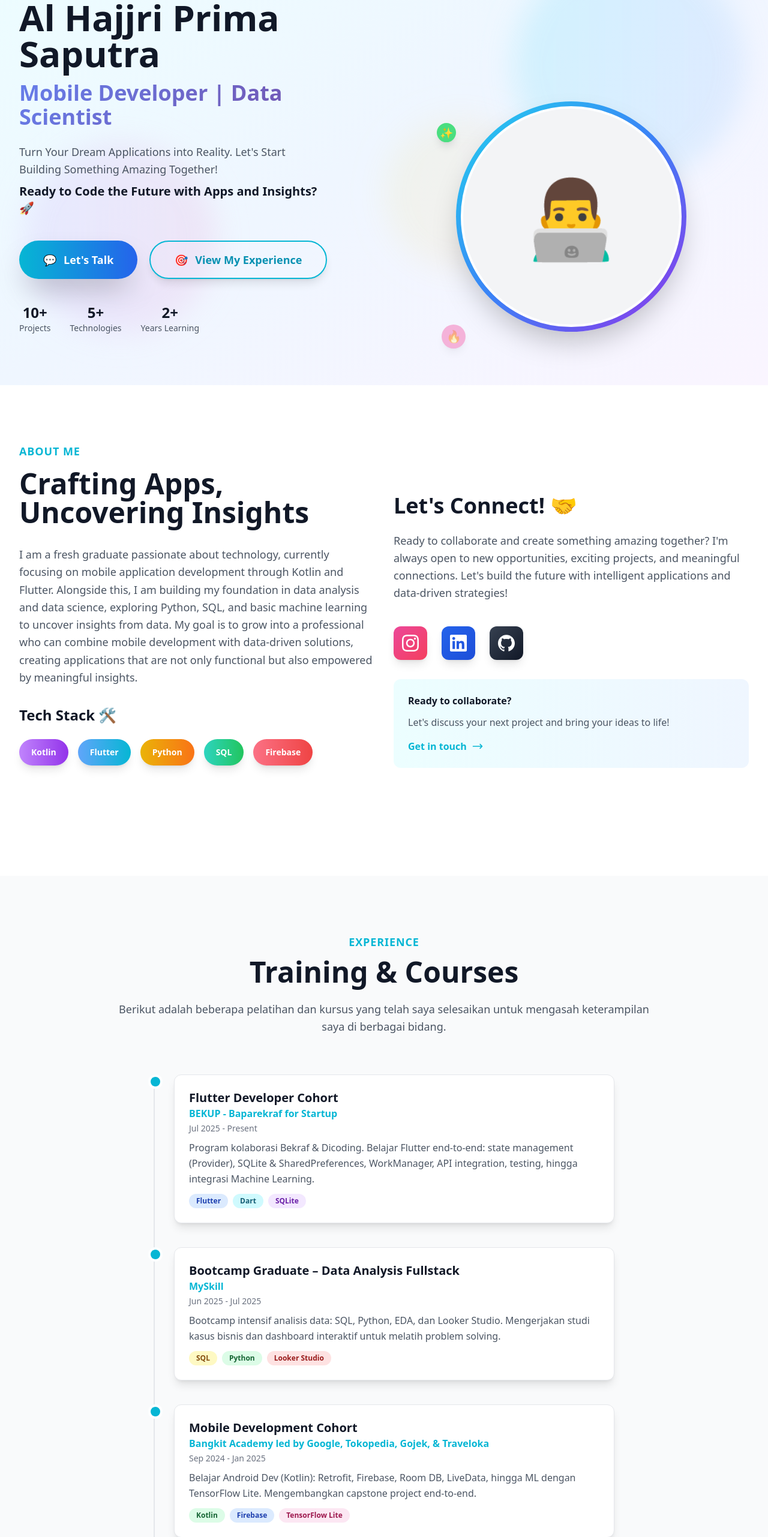
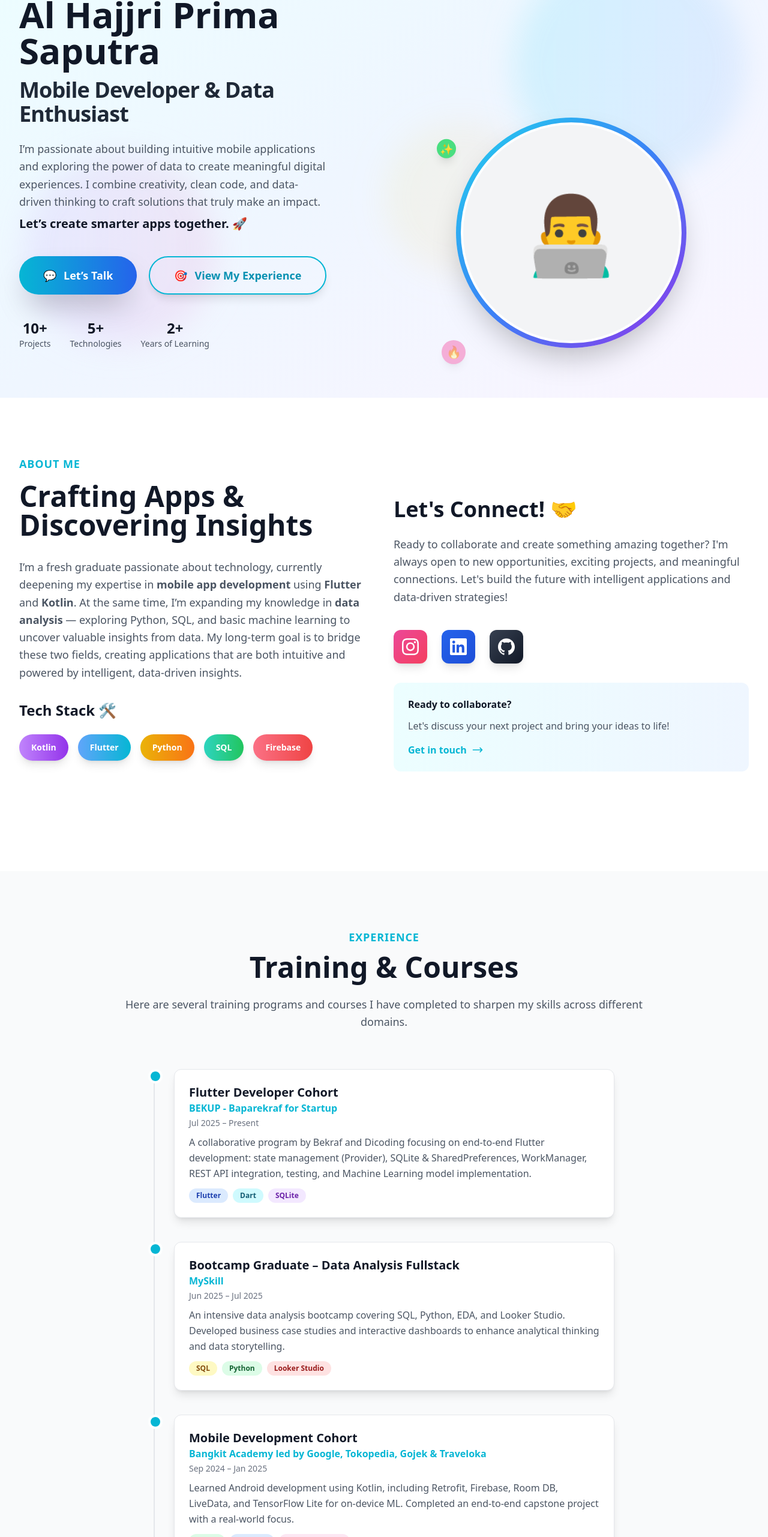
Before and after one commit to Al-Hajjri/portofolio-tailwind-css, a website: page index.html in a window 1280 px wide. Shown: the part 158-2720 px from the top of the page at 60% size. Drawn offline with nearby package versions, Linux system fonts and the light colour scheme.

Commit message:
Fix merge conflict and design

```diff
--- a/index.html
+++ b/index.html
@@ -148,7 +148,7 @@
     </header>
     <!-- header end -->
 
-    <!-- hero section start -->
+   <!-- Hero Section Start -->
 <section id="home" class="pt-28 pb-20 min-h-screen flex items-center relative overflow-hidden">
   <div class="absolute inset-0 bg-gradient-to-br from-cyan-50 via-blue-50 to-purple-50"></div>
   <div class="absolute top-20 right-10 w-96 h-96 bg-gradient-to-r from-cyan-300 to-blue-300 rounded-full mix-blend-multiply filter blur-xl opacity-20 animate-float"></div>
@@ -159,21 +159,28 @@
     <div class="flex flex-wrap items-center">
       <div class="w-full self-center px-4 lg:w-1/2">
         <div class="animate-slide-in">
-                        <h1 class="text-lg font-semibold text-primary md:text-xl mb-4">Hello everyone 👋, I'm
+          <h1 class="text-lg font-semibold text-primary md:text-xl mb-4">
+            Hi there 👋, I’m
             <span class="block font-bold text-gray-900 text-3xl mt-3 lg:text-6xl">
               Al Hajjri Prima Saputra
             </span>
           </h1>
-                        <h2 class="font-bold text-3xl mb-6 tech-stack lg:text-4xl">Mobile Developer | Data Scientist</h2>
+          <h2 class="font-bold text-3xl mb-6 text-gray-800 lg:text-4xl tracking-tight">
+            Mobile Developer & Data Enthusiast
+          </h2>
           <p class="text-gray-600 mb-10 leading-relaxed text-lg max-w-lg">
-                            Turn Your Dream Applications into Reality. Let's Start Building Something Amazing Together!
-                            <span class="block font-bold text-gray-900 mt-2 text-xl">Ready to Code the Future with Apps and Insights? 🚀</span>
+            I’m passionate about building intuitive mobile applications and exploring
+            the power of data to create meaningful digital experiences. I combine creativity,
+            clean code, and data-driven thinking to craft solutions that truly make an impact.
+            <span class="block font-bold text-gray-900 mt-2 text-xl">
+              Let’s create smarter apps together. 🚀
+            </span>
           </p>
 
           <div class="flex flex-col sm:flex-row gap-5">
             <a href="#contact" class="btn-glow inline-flex items-center justify-center text-lg font-semibold text-white bg-gradient-to-r from-cyan-500 to-blue-600 py-4 px-10 rounded-full hover:from-cyan-600 hover:to-blue-700 transform hover:scale-105 transition-all duration-300 shadow-2xl">
               <span class="mr-3">💬</span>
-                                Let's Talk
+              Let’s Talk
             </a>
             <a href="#experience" class="inline-flex items-center justify-center text-lg font-semibold text-cyan-600 border-2 border-cyan-500 py-4 px-10 rounded-full hover:bg-cyan-500 hover:text-white transform hover:scale-105 transition-all duration-300 shadow-lg">
               <span class="mr-3">🎯</span>
@@ -192,11 +199,12 @@
             </div>
             <div class="text-center">
               <div class="text-2xl font-bold text-gray-900">2+</div>
-                                <div class="text-sm text-gray-600">Years Learning</div>
+              <div class="text-sm text-gray-600">Years of Learning</div>
             </div>
           </div>
         </div>
       </div>
+
       <div class="w-full self-end px-4 lg:w-1/2">
         <div class="relative mt-10 lg:mt-0 flex justify-center">
           <div class="relative animate-scale-in">
@@ -220,18 +228,25 @@
     </div>
   </div>
 </section>
-    <!-- hero section end -->
+<!-- Hero Section End -->
 
-    <!-- about section start -->
+<!-- About Section Start -->
 <section id="about" class="py-24 bg-white transition-colors duration-300">
   <div class="container mx-auto px-4">
     <div class="flex flex-wrap items-center">
       <div class="w-full px-4 mb-12 lg:w-1/2">
         <div class="animate-fade-in-up">
           <h4 class="font-bold uppercase text-primary text-lg mb-4 tracking-wider">About Me</h4>
-                        <h2 class="font-bold text-gray-900 text-4xl mb-8 lg:text-5xl leading-tight">Crafting Apps, Uncovering Insights</h2>
+          <h2 class="font-bold text-gray-900 text-4xl mb-8 lg:text-5xl leading-tight">
+            Crafting Apps & Discovering Insights
+          </h2>
           <p class="text-lg text-gray-600 leading-relaxed mb-8">
-                         I am a fresh graduate passionate about technology, currently focusing on mobile application development through Kotlin and Flutter. Alongside this, I am building my foundation in data analysis and data science, exploring Python, SQL, and basic machine learning to uncover insights from data. My goal is to grow into a professional who can combine mobile development with data-driven solutions, creating applications that are not only functional but also empowered by meaningful insights.
+            I’m a fresh graduate passionate about technology, currently deepening my expertise
+            in <strong>mobile app development</strong> using <strong>Flutter</strong> and <strong>Kotlin</strong>.
+            At the same time, I’m expanding my knowledge in <strong>data analysis</strong> —
+            exploring Python, SQL, and basic machine learning to uncover valuable insights from data.
+            My long-term goal is to bridge these two fields, creating applications that are both
+            intuitive and powered by intelligent, data-driven insights.
           </p>
           <div class="mb-10">
             <h3 class="font-bold text-gray-900 mb-6 text-2xl">Tech Stack 🛠️</h3>
@@ -245,6 +260,7 @@
           </div>
         </div>
       </div>
+
                 <div class="w-full px-4 lg:w-1/2">
                     <div class="animate-fade-in-up" style="animation-delay: 0.2s;">
                         <h3 class="font-bold text-gray-900 text-3xl mb-6 lg:text-4xl">Let's Connect! 🤝</h3>
@@ -292,14 +308,16 @@
 <!-- Experience Timeline Start -->
 <section id="experience" class="py-24 bg-gray-50">
   <div class="container mx-auto px-4">
+    <!-- Section Header -->
     <div class="max-w-4xl mx-auto text-center mb-16">
       <h4 class="font-semibold text-lg text-primary mb-3 tracking-wider uppercase">Experience</h4>
       <h2 class="font-bold text-gray-900 text-4xl mb-6 lg:text-5xl">Training & Courses</h2>
       <p class="text-lg text-gray-600 leading-relaxed">
-        Berikut adalah beberapa pelatihan dan kursus yang telah saya selesaikan untuk mengasah keterampilan saya di berbagai bidang.
+        Here are several training programs and courses I have completed to sharpen my skills across different domains.
       </p>
     </div>
 
+    <!-- Timeline -->
     <div class="max-w-3xl mx-auto">
       <div class="relative border-l-2 border-gray-200">
 
@@ -309,10 +327,11 @@
           <div class="p-6 bg-white rounded-xl shadow-lg border border-gray-200 hover:shadow-xl hover:border-primary transition-all duration-300 transform hover:-translate-y-1">
             <h3 class="font-bold text-xl text-gray-900">Flutter Developer Cohort</h3>
             <p class="text-md font-semibold text-primary">BEKUP - Baparekraf for Startup</p>
-            <span class="text-sm text-gray-500 font-medium">Jul 2025 - Present</span>
+            <span class="text-sm text-gray-500 font-medium">Jul 2025 – Present</span>
             <p class="text-gray-600 leading-relaxed mt-2">
-              Program kolaborasi Bekraf & Dicoding. Belajar Flutter end-to-end: state management (Provider),
-              SQLite & SharedPreferences, WorkManager, API integration, testing, hingga integrasi Machine Learning.
+              A collaborative program by Bekraf and Dicoding focusing on end-to-end Flutter development:
+              state management (Provider), SQLite & SharedPreferences, WorkManager, REST API integration,
+              testing, and Machine Learning model implementation.
             </p>
             <div class="flex flex-wrap gap-2 mt-3">
               <span class="px-3 py-1 bg-blue-100 text-blue-800 rounded-full text-xs font-semibold">Flutter</span>
@@ -328,10 +347,10 @@
           <div class="p-6 bg-white rounded-xl shadow-lg border border-gray-200 hover:shadow-xl hover:border-primary transition-all duration-300 transform hover:-translate-y-1">
             <h3 class="font-bold text-xl text-gray-900">Bootcamp Graduate – Data Analysis Fullstack</h3>
             <p class="text-md font-semibold text-primary">MySkill</p>
-            <span class="text-sm text-gray-500 font-medium">Jun 2025 - Jul 2025</span>
+            <span class="text-sm text-gray-500 font-medium">Jun 2025 – Jul 2025</span>
             <p class="text-gray-600 leading-relaxed mt-2">
-              Bootcamp intensif analisis data: SQL, Python, EDA, dan Looker Studio.
-              Mengerjakan studi kasus bisnis dan dashboard interaktif untuk melatih problem solving.
+              An intensive data analysis bootcamp covering SQL, Python, EDA, and Looker Studio.
+              Developed business case studies and interactive dashboards to enhance analytical thinking and data storytelling.
             </p>
             <div class="flex flex-wrap gap-2 mt-3">
               <span class="px-3 py-1 bg-yellow-100 text-yellow-800 rounded-full text-xs font-semibold">SQL</span>
@@ -346,11 +365,11 @@
           <span class="absolute -left-[11px] w-6 h-6 bg-primary rounded-full border-4 border-white"></span>
           <div class="p-6 bg-white rounded-xl shadow-lg border border-gray-200 hover:shadow-xl hover:border-primary transition-all duration-300 transform hover:-translate-y-1">
             <h3 class="font-bold text-xl text-gray-900">Mobile Development Cohort</h3>
-            <p class="text-md font-semibold text-primary">Bangkit Academy led by Google, Tokopedia, Gojek, & Traveloka</p>
-            <span class="text-sm text-gray-500 font-medium">Sep 2024 - Jan 2025</span>
+            <p class="text-md font-semibold text-primary">Bangkit Academy led by Google, Tokopedia, Gojek & Traveloka</p>
+            <span class="text-sm text-gray-500 font-medium">Sep 2024 – Jan 2025</span>
             <p class="text-gray-600 leading-relaxed mt-2">
-              Belajar Android Dev (Kotlin): Retrofit, Firebase, Room DB, LiveData,
-              hingga ML dengan TensorFlow Lite. Mengembangkan capstone project end-to-end.
+              Learned Android development using Kotlin, including Retrofit, Firebase, Room DB, LiveData,
+              and TensorFlow Lite for on-device ML. Completed an end-to-end capstone project with a real-world focus.
             </p>
             <div class="flex flex-wrap gap-2 mt-3">
               <span class="px-3 py-1 bg-green-100 text-green-800 rounded-full text-xs font-semibold">Kotlin</span>
@@ -366,10 +385,10 @@
           <div class="p-6 bg-white rounded-xl shadow-lg border border-gray-200 hover:shadow-xl hover:border-primary transition-all duration-300 transform hover:-translate-y-1">
             <h3 class="font-bold text-xl text-gray-900">Full-Stack Web Development</h3>
             <p class="text-md font-semibold text-primary">PT Global Investment Institusi</p>
-            <span class="text-sm text-gray-500 font-medium">Aug 2023 - Dec 2023</span>
+            <span class="text-sm text-gray-500 font-medium">Aug 2023 – Dec 2023</span>
             <p class="text-gray-600 leading-relaxed mt-2">
-              Membangun aplikasi web dengan MongoDB, JWT Auth, Bootstrap, jQuery, AJAX, serta cloud deployment.
-              Fokus pada API integration dan database management.
+              Built web applications using MongoDB, JWT Authentication, Bootstrap, jQuery, AJAX, and cloud deployment.
+              Focused on developing robust APIs and managing database systems efficiently.
             </p>
             <div class="flex flex-wrap gap-2 mt-3">
               <span class="px-3 py-1 bg-red-100 text-red-800 rounded-full text-xs font-semibold">MongoDB</span>
@@ -378,11 +397,13 @@
             </div>
           </div>
         </div>
+
       </div>
     </div>
   </div>
 </section>
 <!-- Experience Timeline End -->
+
 
 
     <!-- certificates section start -->
@@ -775,11 +796,25 @@
 
             <!-- Show More Button -->
             <div id="show-more-container" class="text-center mt-8 w-full" style="display: none;">
-                <button id="show-more-btn" class="inline-flex items-center px-8 py-4 bg-gradient-to-r from-primary to-cyan-600 text-white font-semibold rounded-full hover:from-cyan-600 hover:to-blue-600 transform hover:scale-105 transition-all duration-300 shadow-lg hover:shadow-xl">
+            <button
+                id="show-more-btn"
+                class="inline-flex items-center px-8 py-4 bg-gradient-to-r from-primary to-cyan-600 text-white font-semibold rounded-full hover:from-cyan-600 hover:to-blue-600 transform hover:scale-105 transition-all duration-300 shadow-lg hover:shadow-xl"
+            >
                 <span class="mr-2">📜</span>
-                    <span id="btn-text">Tampilkan Lebih Banyak</span>
-                    <svg id="btn-arrow" class="w-5 h-5 ml-2 transform transition-transform duration-300" fill="none" stroke="currentColor" viewBox="0 0 24 24">
-                        <path stroke-linecap="round" stroke-linejoin="round" stroke-width="2" d="M19 9l-7 7-7-7"/>
+                <span id="btn-text">Show More</span>
+                <svg
+                id="btn-arrow"
+                class="w-5 h-5 ml-2 transform transition-transform duration-300"
+                fill="none"
+                stroke="currentColor"
+                viewBox="0 0 24 24"
+                >
+                <path
+                    stroke-linecap="round"
+                    stroke-linejoin="round"
+                    stroke-width="2"
+                    d="M19 9l-7 7-7-7"
+                />
                 </svg>
             </button>
             </div>
--- a/src/input.css
+++ b/src/input.css
@@ -27,7 +27,3 @@ body{
  .hamburger-active > span:nth-child(2){
     @apply scale-0;
  }
-
- #dark-toggle:checked ~ label div.toggle-circle{
-   @apply translate-x-3;
- }
```
Also changed, not shown: dist/js/script.js. Lines whose indentation alone changed are shown as unchanged.
